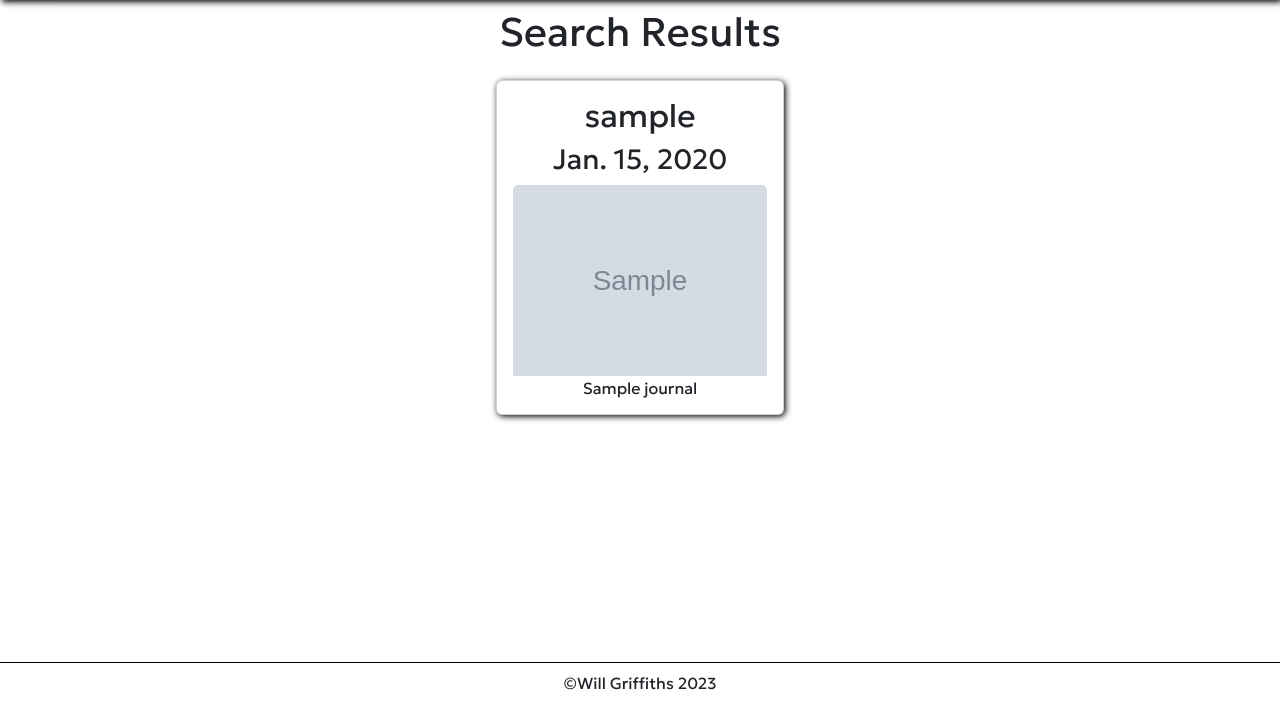
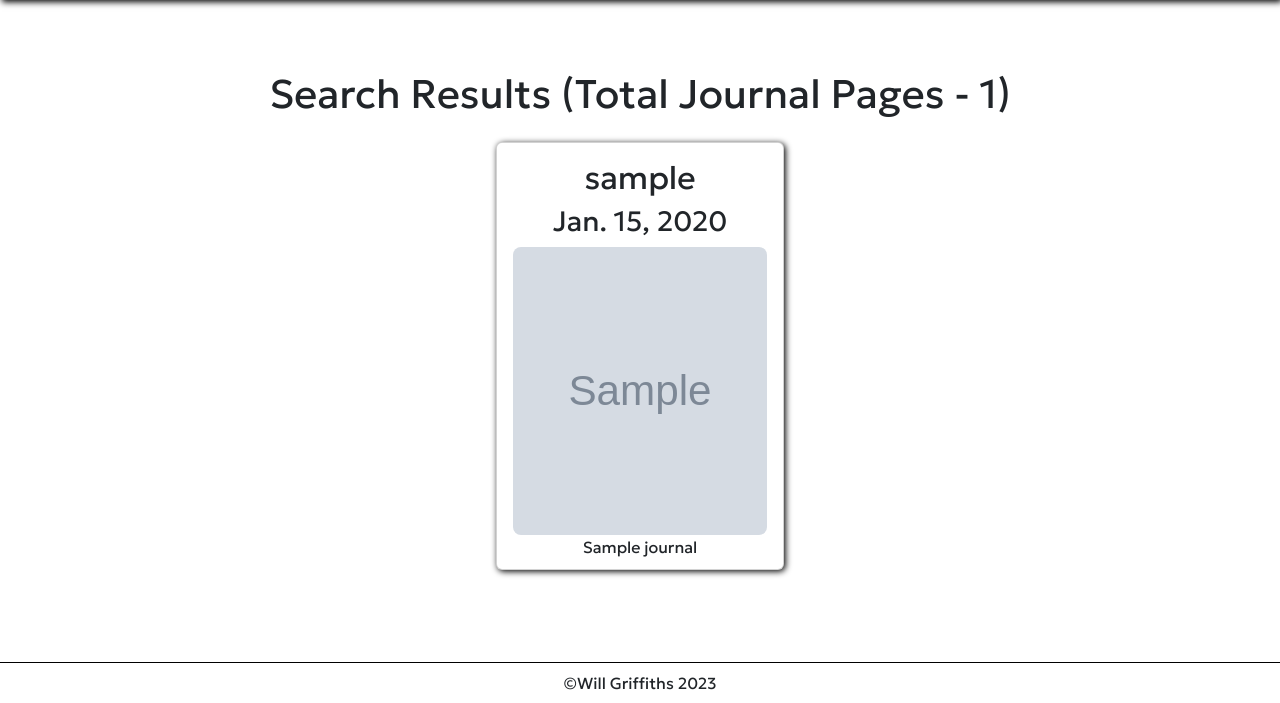
Before and after one commit to Will-Griffiths-Ireland/Journee, a Django app: page /search/journals/ in a window 1280 px wide. Shown: the part 97-800 px from the top of the page. Run offline with Django 4.2, Linux system fonts and the light colour scheme; tables that the repository leaves empty hold one stand-in row (values such as "Sample post"); grey boxes marked "Sample" are stand-in pictures; one stand-in notice (Sample message) is shown; some web fonts are replaced.

Commit message:
Fix - Search Result Pagination Duplication

```diff
--- a/journal/templates/journal/journal_search.html
+++ b/journal/templates/journal/journal_search.html
@@ -1,13 +1,10 @@
 {% extends 'core.html' %}
 {% load static %}
-
-
 {% block page_title %}Journal Search{% endblock %}
-
-
 {% block content %}
+<div class="center_screen">
 <h1 class="text-center p-2">
-    Search Results
+    Search Results (Total Journal Pages - {{ page_obj.paginator.count }})
 </h1>
 <div class="container d-flex flex-row flex-wrap justify-content-center">
 
@@ -19,9 +16,9 @@
                 <h2 class="card-title text-center"> {{ journal_page.user }}</h2>
                 <h3 class="card-title text-center"> {{ journal_page.journal_date }}</h3>
                 {% if journal_page.day_image %}
-                <img src="{{ journal_page.day_image.url }}" class="card-img-top" alt="Journal cover image">
+                <img src="{{ journal_page.day_image.url }}" class="card-img-top card-day-image" alt="Journal cover image">
                 {% else %}
-                <img src="{% static 'images/quill_logo.webp' %}" class="card-img-top" alt="Journal cover image">
+                <img src="{% static 'images/quill_logo.webp' %}" class="card-img-top card-day-image" alt="Journal cover image">
                 {% endif %}
                 <p class="card-text text-center">{{ journal_page.title }}</p>
             </div>
@@ -29,6 +26,21 @@
         </div>
     </a>
     {% endfor %}
+
+        <div class="container text-center m-2">
+            {% if page_obj.has_other_pages %}
+            {% if page_obj.has_previous %}
+            <a href="?page={{ page_obj.previous_page_number }}&search_query={{ request.GET.search_query }}" class="btn btn-primary">Previous Page</a>
+            {% else %}
+            <a href="#" class="btn btn-primary disabled">Previous Page</a>
+            {% endif %}
+            {% if page_obj.has_next %}
+            <a href="?page={{ page_obj.next_page_number }}&search_query={{ request.GET.search_query }}" class="btn btn-primary">Next Page</a>
+            {% else %}
+            <a href="#" class="btn btn-primary disabled">Next Page</a>
+            {% endif %}
+            {% endif %}
+        </div>
 </div>
-
+</div>
 {% endblock %}
--- a/journal/templates/journal/journals.html
+++ b/journal/templates/journal/journals.html
@@ -1,10 +1,6 @@
 {% extends 'core.html' %}
 {% load static %}
-
-
 {% block page_title %}Journal{% endblock %}
-
-
 {% block content %}
 
 
--- a/journal/views.py
+++ b/journal/views.py
@@ -76,10 +76,10 @@ class JournalSearch(ListView):
     """
     View a journal entry
     """
-
     template_name = "journal/journal_search.html"
     model = Journal
     context_object_name = "journal_search"
+    paginate_by = 4
 
     def get_queryset(self, **kwargs):
         query = self.request.GET.get("search_query")
@@ -87,11 +87,11 @@ class JournalSearch(ListView):
             journals = self.model.objects.filter(
                 Q(is_public=True) &
                 Q(content__icontains=query)
-            )
+            ).order_by('-journal_date', '-id')
         else:
             journals = self.model.objects.filter(
                 Q(is_public=True)
-            )
+            ).order_by('-journal_date', '-id')
         return journals
 
 
--- a/static/css/core.css
+++ b/static/css/core.css
@@ -47,6 +47,8 @@
         box-shadow: var(--box_shadow);
         border-radius: 2rem;
 }
+
+/* Fix display issue with richtextfield not displaying validation error */
 
  .invalid-feedback {
      display: block;
--- a/templates/core.html
+++ b/templates/core.html
@@ -28,12 +28,8 @@
 <body >
 
     <main>
-            <!-- set a timeout on alerts presented to the user -->
-            <script type="text/javascript">
-
-
-            </script>
-            {% if messages %}
+        <!-- Display user action messages     -->
+        {% if messages %}
             {% for message in messages|slice:":1" %}
             <div class="alert alert-success fade show" role="alert">
                 {{ message }}
```
